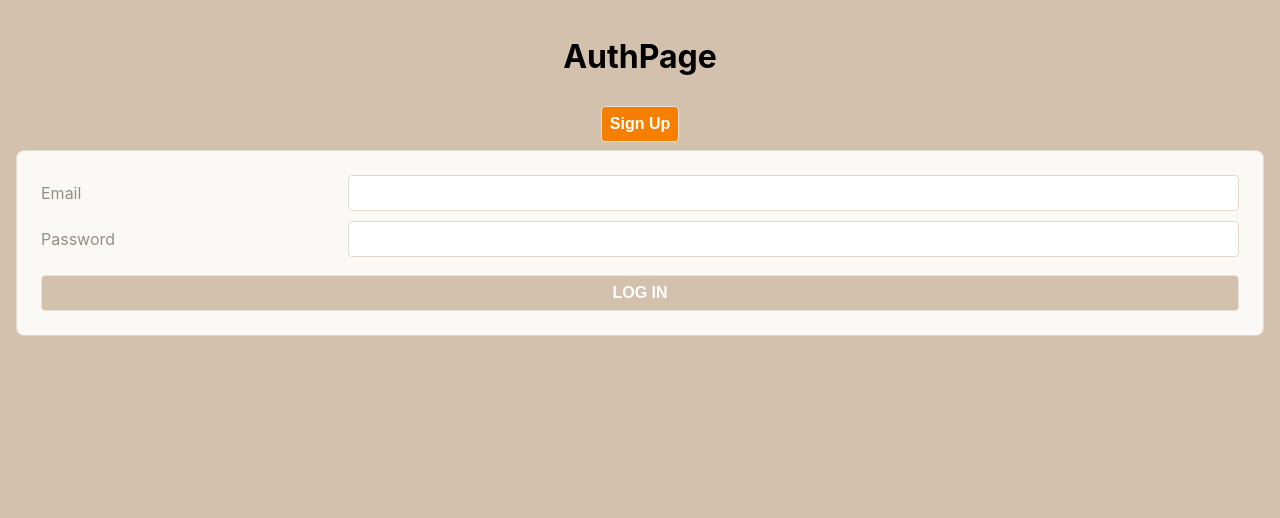
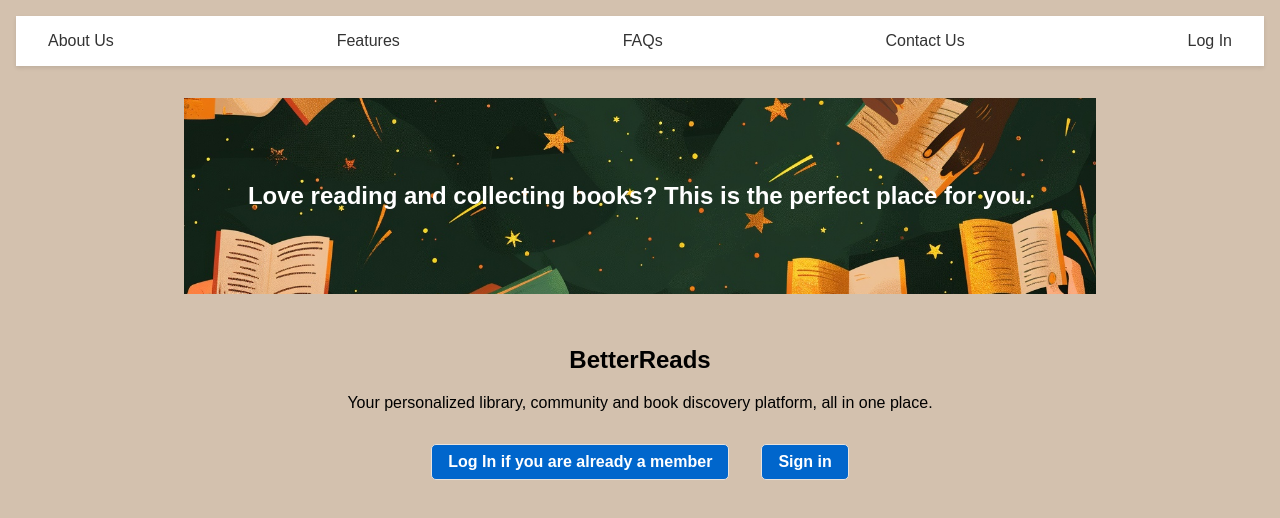
Before and after one commit to camcast04/BetterReads, a React (Create React App) app: page / in a window 1280 px wide. Shown: the top 518 px of the page. Built offline with nearby package versions, Linux system fonts and the light colour scheme.

Commit message:
landing page

```diff
--- /dev/null
+++ b/src/components/Modal/Modal.css
@@ -0,0 +1,31 @@
+/* betterreads/src/components/Modal/Modal.css */
+
+.modal-overlay {
+    position: fixed;
+    top: 0;
+    left: 0;
+    right: 0;
+    bottom: 0;
+    background: rgba(0, 0, 0, 0.7);
+    display: flex;
+    justify-content: center;
+    align-items: center;
+    z-index: 1000;
+  }
+
+  .modal-content {
+    background: white;
+    padding: 20px;
+    border-radius: 5px;
+    position: relative;
+    width: 400px;
+  }
+
+  .close-button {
+    position: absolute;
+    top: 10px;
+    right: 10px;
+    background: none;
+    border: none;
+    font-size: 1.2rem;
+  }
--- /dev/null
+++ b/src/components/Modal/Modal.jsx
@@ -0,0 +1,15 @@
+import React from 'react';
+import './Modal.css';
+
+export default function Modal({ children, isOpen, onClose }) {
+  if (!isOpen) return null;
+
+  return (
+    <div className="modal-overlay" onClick={onClose}>
+      <div className="modal-content" onClick={(e) => e.stopPropagation()}>
+        <button className="close-button" onClick={onClose}>X</button>
+        {children}
+      </div>
+    </div>
+  );
+}
--- a/src/pages/App/App.jsx
+++ b/src/pages/App/App.jsx
@@ -29,11 +29,13 @@
             <Route path="/book/:bookId" element={<BookDetailsPage />} />
             <Route path="/book-list/:listId" element={<BookListsPage />} />
             <Route path="/search" element={<BookSearch />} />
-            <Route path="/my-books" element={<BookListsPage />} />
           </Routes>
         </>
       ) : (
-        <AuthPage setUser={setUser} />
+        <Routes>
+          <Route path="/" element={<LandingPage />} />
+          <Route path="/auth" element={<AuthPage setUser={setUser} />} />
+        </Routes>
       )}
     </main>
   );
--- a/src/pages/AuthPage/AuthPage.jsx
+++ b/src/pages/AuthPage/AuthPage.jsx
@@ -3,18 +3,32 @@
 import { useState } from 'react';
 import SignUpForm from '../../components/SignUpForm/SignUpForm';
 import LoginForm from '../../components/LoginForm/LoginForm';
+import Modal from '../../components/Modal/Modal';
 
 export default function AuthPage({ setUser }) {
   const [showSignUp, setShowSignUp] = useState(false);
+  const [modalOpen, setModalOpen] = useState(false);
+
+  const handleModalClose = () => setModalOpen(false);
+
   return (
     <main>
       <h1>AuthPage</h1>
-      <button onClick={() => setShowSignUp(!showSignUp)}>{showSignUp ? 'Log In' : 'Sign Up'}</button>
-      { showSignUp ?
+      <button onClick={() => { setShowSignUp(false); setModalOpen(true); }}>Log In</button>
+      <button onClick={() => { setShowSignUp(true); setModalOpen(true); }}>Sign Up</button>
+      {/* <button onClick={() => setShowSignUp(!showSignUp)}>{showSignUp ? 'Log In' : 'Sign Up'}</button> */}
+      {/* { showSignUp ?
           <SignUpForm setUser={setUser} />
           :
           <LoginForm setUser={setUser} />
-      }
+      } */}
+      <Modal isOpen={modalOpen} onClose={handleModalClose}>
+        {showSignUp ? (
+          <SignUpForm setUser={setUser} />
+        ) : (
+          <LoginForm setUser={setUser} />
+        )}
+      </Modal>
     </main>
   );
 }
--- /dev/null
+++ b/src/pages/LandingPage/LandingPage.css
@@ -0,0 +1,49 @@
+/* better-reads/src/pages/LandingPage/LandingPage.css */
+
+.landing-container {
+    font-family: Arial, sans-serif;
+  }
+
+  .landing-header nav {
+    display: flex;
+    justify-content: space-between;
+    padding: 1rem;
+    background: #fff;
+    box-shadow: 0 2px 4px rgba(0, 0, 0, 0.1);
+  }
+
+  .landing-header nav a {
+    text-decoration: none;
+    color: #333;
+    margin: 0 1rem;
+  }
+
+  .landing-main {
+    display: flex;
+    flex-direction: column;
+    align-items: center;
+    padding: 2rem;
+  }
+
+  .intro-section {
+    background: url('/public/images/Hero.jpg') no-repeat center center;
+    background-size: cover;
+    padding: 4rem;
+    text-align: center;
+    color: white;
+  }
+
+  .goodreads-section {
+    text-align: center;
+    margin-top: 2rem;
+  }
+
+  .goodreads-section .button {
+    display: inline-block;
+    margin: 1rem;
+    padding: 0.5rem 1rem;
+    background: #0066cc;
+    color: white;
+    text-decoration: none;
+    border-radius: 5px;
+  }
--- a/src/pages/LandingPage/LandingPage.jsx
+++ b/src/pages/LandingPage/LandingPage.jsx
@@ -1,8 +1,32 @@
 // better-reads/src/pages/LandingPage/LandingPage.jsx
+
+import React from 'react';
+import { Link } from 'react-router-dom';
+import './LandingPage.css';
 
 export default function LandingPage() {
   return (
-    //
-    <h1>Landing Page ✨</h1>
+    <div className="landing-container">
+      <header className="landing-header">
+        <nav>
+          <Link to="/about">About Us</Link>
+          <Link to="/features">Features</Link>
+          <Link to="/faqs">FAQs</Link>
+          <Link to="/contact">Contact Us</Link>
+          <Link to="/auth">Log In</Link>
+        </nav>
+      </header>
+      <main className="landing-main">
+        <section className="intro-section">
+          <h1>Love reading and collecting books? This is the perfect place for you.</h1>
+        </section>
+        <section className="goodreads-section">
+          <h2>BetterReads</h2>
+          <p>Your personalized library, community and book discovery platform, all in one place.</p>
+          <Link to="/auth" className="button">Log In if you are already a member</Link>
+          <Link to="/auth" className="button">Sign in</Link>
+        </section>
+      </main>
+    </div>
   );
 }
```
Also changed, not shown: public/images/Hero.jpg (added).
